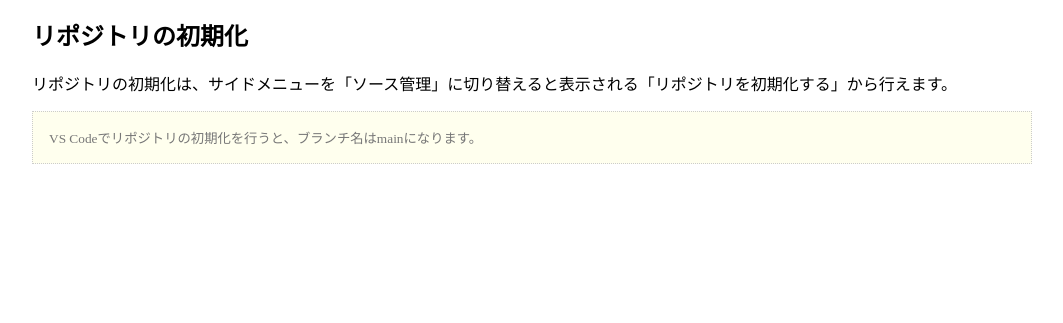
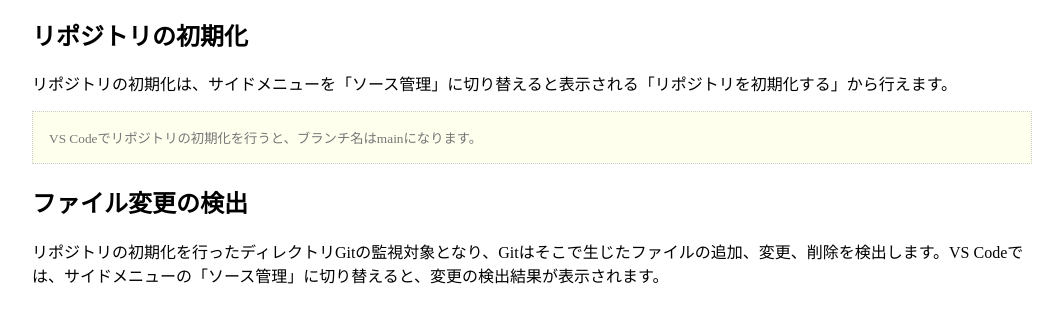
Before and after one commit to soto3/cg-vsc-git, a plain HTML site: page index.html in a window 1280 px wide. Shown: the part 179-502 px from the top of the page, without its empty margins (108-1171 px from the left). Drawn offline with Linux system fonts and the light colour scheme.

Commit message:
ファイル変更の検出の節の追記

```diff
--- a/index.html
+++ b/index.html
@@ -16,6 +16,10 @@
       <div class="note">
         <small>VS Codeでリポジトリの初期化を行うと、ブランチ名はmainになります。</small>
       </div>
+      <h2>ファイル変更の検出</h2>
+      <p>
+        リポジトリの初期化を行ったディレクトリGitの監視対象となり、Gitはそこで生じたファイルの追加、変更、削除を検出します。VS Codeでは、サイドメニューの「ソース管理」に切り替えると、変更の検出結果が表示されます。
+      </p>
     </main>
   </body>
 </html>
```
